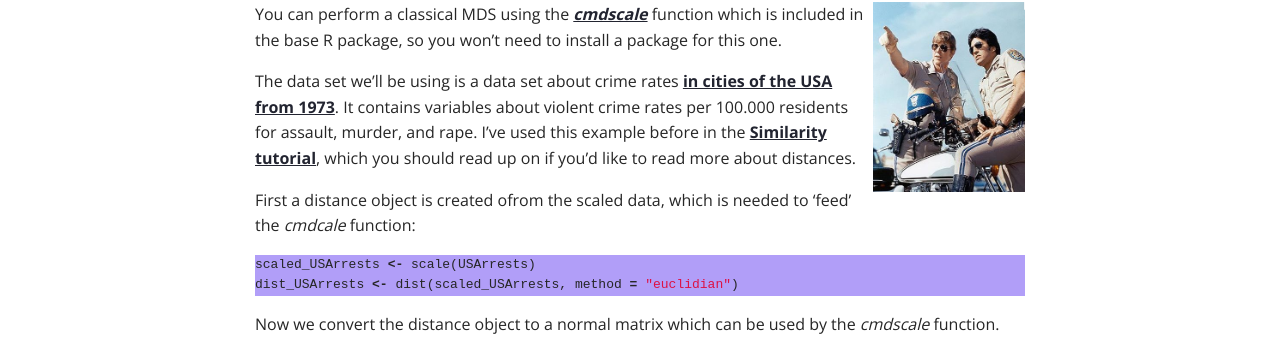
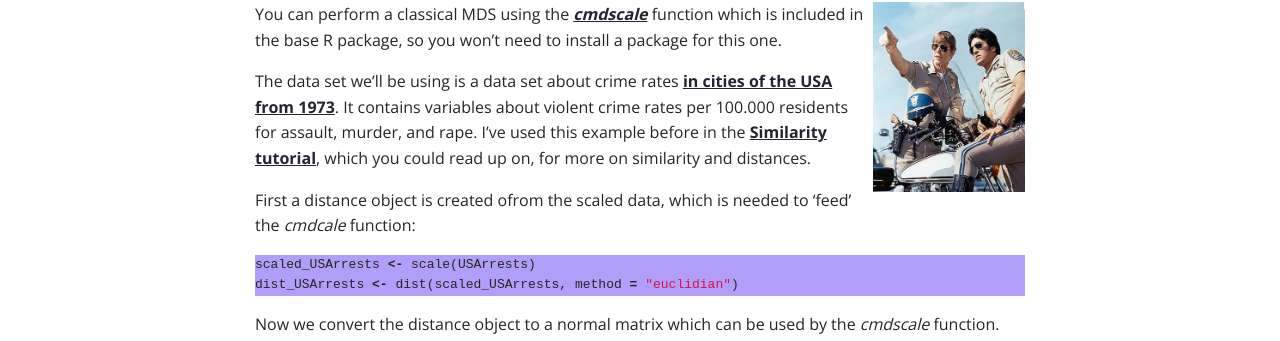
Before and after one commit to mark-me/mark-me.github.io, a Jekyll site: the page built from _pages/tutorials/mds/mds.md, in a window 1280 px wide and 900 px high, scrolled down 1921 px. Shown: the part 113-454 px from the top of the window. Built offline with Jekyll 4.4.1, drawn with Linux system fonts in a browser that asks for light colours; nearby versions of some CDN libraries; comment, search, counter and statistics services are not loaded.

Commit message:
Update mds.md

````diff
--- a/_pages/tutorials/mds/mds.md
+++ b/_pages/tutorials/mds/mds.md
@@ -39,7 +39,7 @@ There are two types of MDS: parametric and non-parametric MDS. The measurement l
 
 [<img src="/_pages/tutorials/distance-measures/CHiPs.jpg" width="152" height="190" align="right"/>](http://www.imdb.com/title/tt0051432/)You can perform a classical MDS using the _[cmdscale](https://stat.ethz.ch/R-manual/R-devel/library/stats/html/cmdscale.html)_ function which is included in the base R package, so you won't need to install a package for this one.
 
-The data set we'll be using is a data set about crime rates [in cities of the USA from 1973](https://stat.ethz.ch/R-manual/R-devel/library/datasets/html/USArrests.html). It contains variables about violent crime rates per 100.000 residents for assault, murder, and rape. I've used this example before in the [Similarity tutorial](/distance-measures/), which you should read up on if you'd like to read more about distances.
+The data set we'll be using is a data set about crime rates [in cities of the USA from 1973](https://stat.ethz.ch/R-manual/R-devel/library/datasets/html/USArrests.html). It contains variables about violent crime rates per 100.000 residents for assault, murder, and rape. I've used this example before in the [Similarity tutorial](/distance-measures/), which you could read up on, for more on similarity and distances.
 
 First a distance object is created ofrom the scaled data, which is needed to 'feed' the _cmdcale_ function:
 ```r
````
